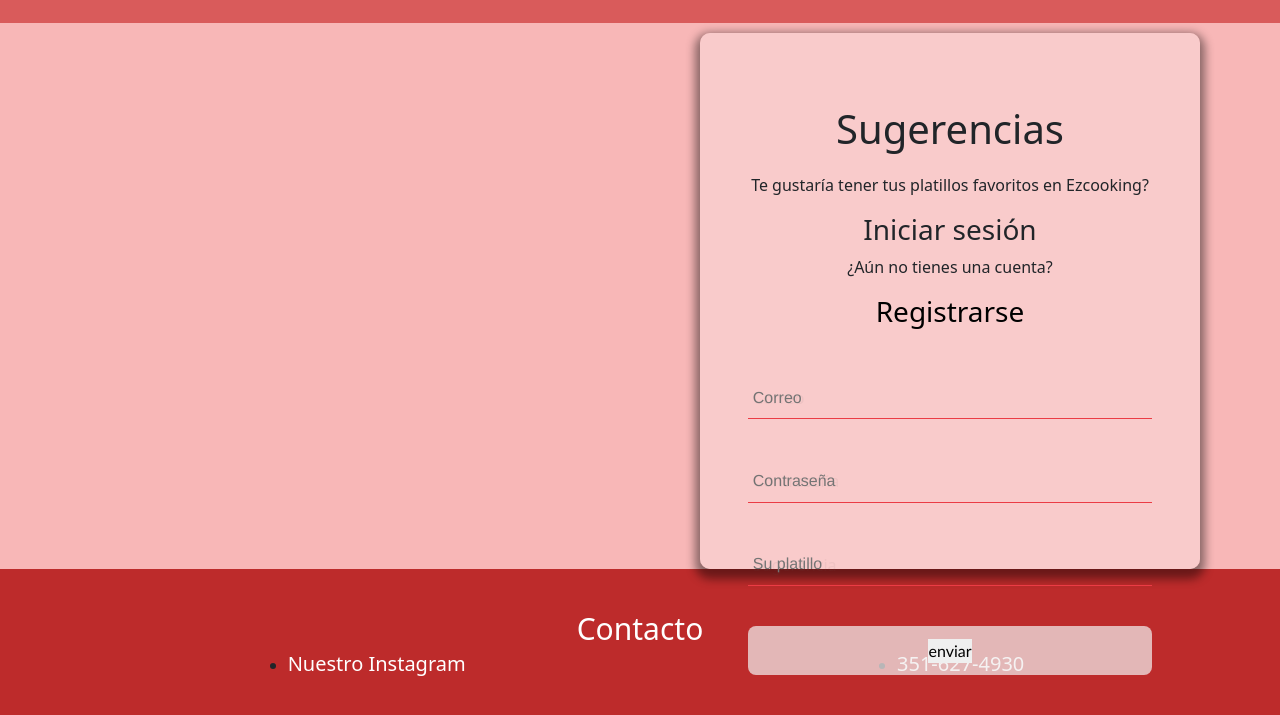
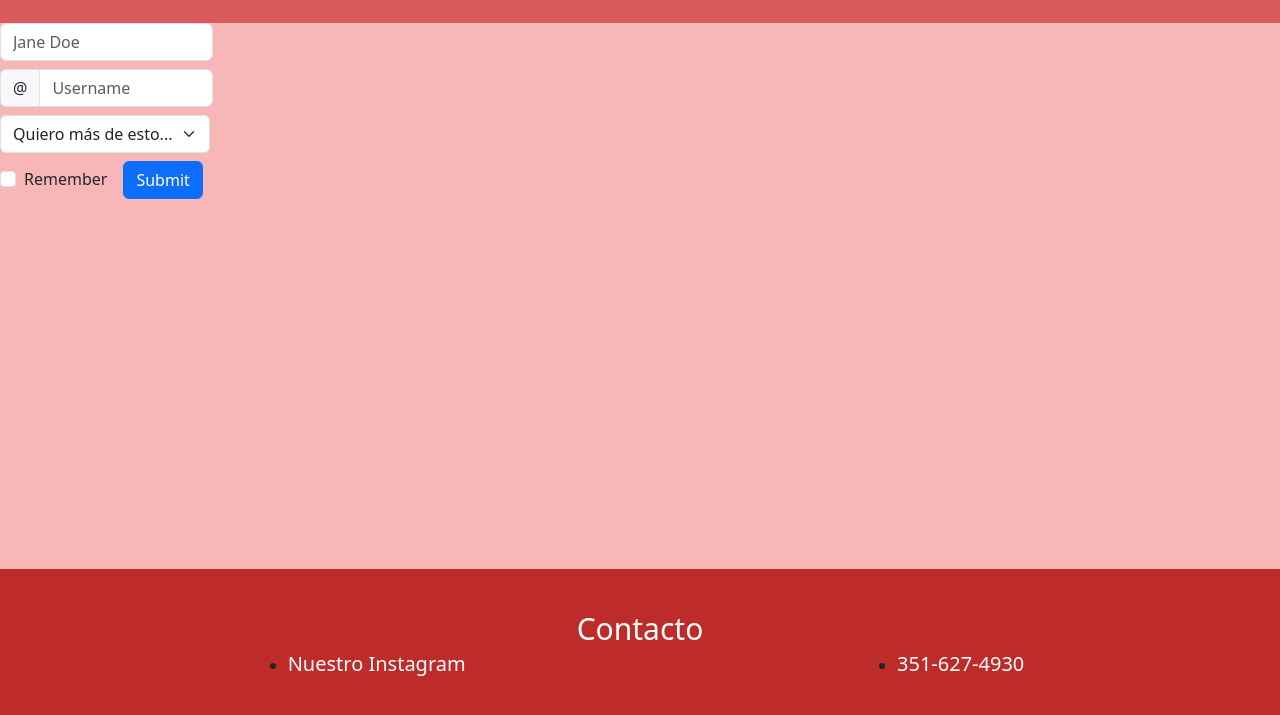
Before and after one commit to nicolas-rosencovich/preentrega2-nicolas-rosencovich, a website: page pages/sugerencias.html in a window 1280 px wide. Shown: the part 99-814 px from the top of the page. Drawn offline with nearby package versions, Linux system fonts and the light colour scheme.

Commit message:
Cambiando form

```diff
--- a/pages/sugerencias.html
+++ b/pages/sugerencias.html
@@ -72,7 +72,7 @@
 
   <main>
 
-    <form class="formulario">
+    <!-- <form class="formulario">
       <h2 class="formulario-titulo">Sugerencias</h2>
       <p>Te gustaría tener tus platillos favoritos en Ezcooking?</p>
       <h3>Iniciar sesión </h3>
@@ -107,7 +107,48 @@
 
 
       </div>
+    </form> -->
+
+
+
+    <form class="row gy-2 gx-3 align-items-center" class="sug">
+      <div class="col-auto">
+        <label class="visually-hidden" for="autoSizingInput">Name</label>
+        <input type="text" class="form-control" id="autoSizingInput" placeholder="Jane Doe">
+      </div>
+      <div class="col-auto">
+        <label class="visually-hidden" for="autoSizingInputGroup">Username</label>
+        <div class="input-group">
+          <div class="input-group-text">@</div>
+          <input type="text" class="form-control" id="autoSizingInputGroup" placeholder="Username">
+        </div>
+      </div>
+      <div class="col-auto">
+        <label class="visually-hidden" for="autoSizingSelect">Preference</label>
+        <select class="form-select" id="autoSizingSelect">
+          <option selected>Quiero más de esto...</option>
+          <option value="1">Platos salados</option>
+          <option value="2">Platos dulces</option>
+          <option value="3">Platos veggies</option>
+          <option value="4">Platos fitness</option>
+          <option value="5">Platos Sin TACC</option>
+        </select>
+      </div>
+      <div class="col-auto">
+        <div class="form-check">
+          <input class="form-check-input" type="checkbox" id="autoSizingCheck">
+          <label class="form-check-label" for="autoSizingCheck">
+            Remember
+          </label>
+        </div>
+      </div>
+      <div class="col-auto">
+        <button type="submit" class="btn btn-primary">Submit</button>
+      </div>
     </form>
+
+
+
 
   </main>
 
--- a/sass/_header.scss
+++ b/sass/_header.scss
@@ -43,7 +43,9 @@
     transition: var(--bs-navbar-toggler-transition);
 }
 
-
+.navbar-nav .dropdown-menu {
+    position: absolute;
+}
 
 .bg-body-tertiary {
     --bs-bg-opacity: 1;
--- a/sass/style.scss
+++ b/sass/style.scss
@@ -1,4 +1,5 @@
-@import"./variables" ;
+@import"./utilities/variables" ;
+@import"./utilities/condicional";
 @import "header";
 @import "main";
 @import "footer";
--- a/sass/sugerencias/_sugerencias.scss
+++ b/sass/sugerencias/_sugerencias.scss
@@ -2,7 +2,7 @@
     background-color: rgb(248, 183, 183);
     min-height: 100vh;
     display: grid;
-    grid-template-columns: 0.5fr 2fr 0.5fr;
+  /* grid-template-columns: 0.5fr 2fr 0.5fr;  */
     grid-template-rows: 0.5fr 3fr 0.5fr;
     grid-template-areas:
     "header1 header1 header1"
@@ -13,7 +13,16 @@
 grid-area: header1;
 }
 
-.formulario{
+
+.sug{
+    grid-area: form1;
+}
+
+.footer-index-s{
+    grid-area: footer1;
+}
+
+/* .formulario{
     grid-area: form1;
     background-color: rgba(250, 215, 215, 0.608);
     margin:auto;
@@ -123,4 +132,4 @@ font-weight: 300;
 
     .footer-index-s{
         grid-area: footer1;
-    }
+    } */
```
Also changed, not shown: sass/responsive/_responsive.scss (+11 -3 lines), sass/utilities/_condicional.scss (added), sass/utilities/_variables.scss (renamed from sass/_variables.scss).
